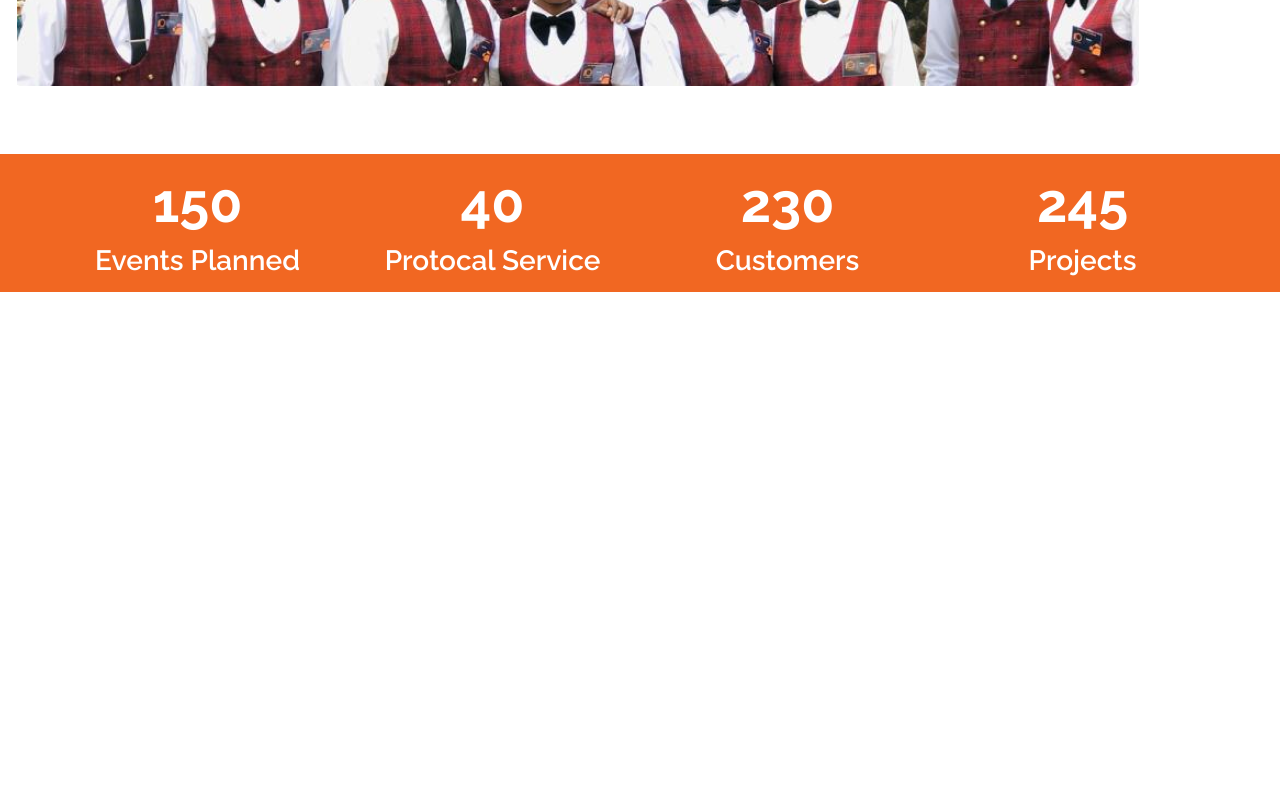
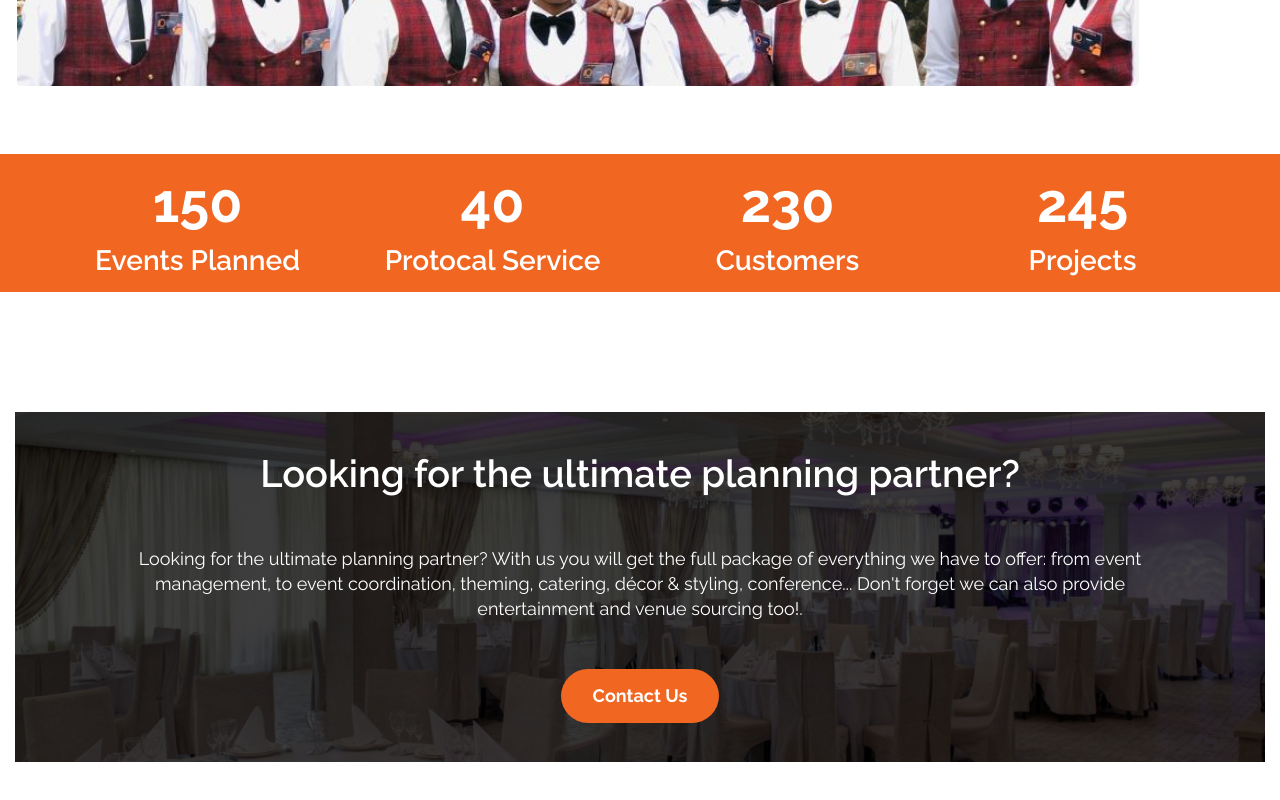
Before and after one commit to Roni006/10sEvent, a React (Vite) app: page / in a window 1280 px wide. Shown: the part 2964-3764 px from the top of the page. Before the commit the page ends 3256 px from the top, so only its background shows below. Built offline with nearby package versions, Linux system fonts and the light colour scheme.

Commit message:
created call to action components and add it to home page

```diff
--- a/src/Components/Home/Home.jsx
+++ b/src/Components/Home/Home.jsx
@@ -1,12 +1,14 @@
 import React from "react";
 import Services from "../../pages/Services";
 import About from "../../pages/About";
+import CallToAction from "../../pages/CallToAction";
 
 const Home = () => {
   return (
     <>
       <Services />
-      <About/>
+      <About />
+      <CallToAction />
     </>
   );
 };
--- /dev/null
+++ b/src/pages/CallToAction.jsx
@@ -0,0 +1,35 @@
+import React from 'react'
+import Container from '../Common/Container/Container'
+import Action from "../../src/assets/img/call-to-action.png";
+import { Link } from 'react-router-dom';
+
+const CallToAction = () => {
+  return (
+    <>
+      <section className="py-30">
+        <Container>
+          <div className="relative">
+            <img src={Action} alt="call to action image" />
+            <div className="absolute inset-0 flex flex-col items-center justify-center text-center ">
+              <h2 className="font-semibold font-raleway leading-12 text-white text-[38px]">
+                Looking for the ultimate planning partner?
+              </h2>
+              <p className="text-white font-normal font-raleway text-[18px] leading-6.25 max-w-252.5 mx-auto text-center py-12">
+                Looking for the ultimate planning partner? With us you will get
+                the full package of everything we have to offer: from event
+                management, to event coordination, theming, catering, décor &
+                styling, conference... Don't forget we can also provide
+                entertainment and venue sourcing too!.
+              </p>
+                <Link className=" text-[18px] font-raleway font-bold leading-6.5 text-white py-3.5 px-8 bg-[#F16722] rounded-[30px]">
+                  Contact Us
+                </Link>
+            </div>
+          </div>
+        </Container>
+      </section>
+    </>
+  );
+}
+
+export default CallToAction
```
Also changed, not shown: src/assets/img/call-to-action.png (added).
